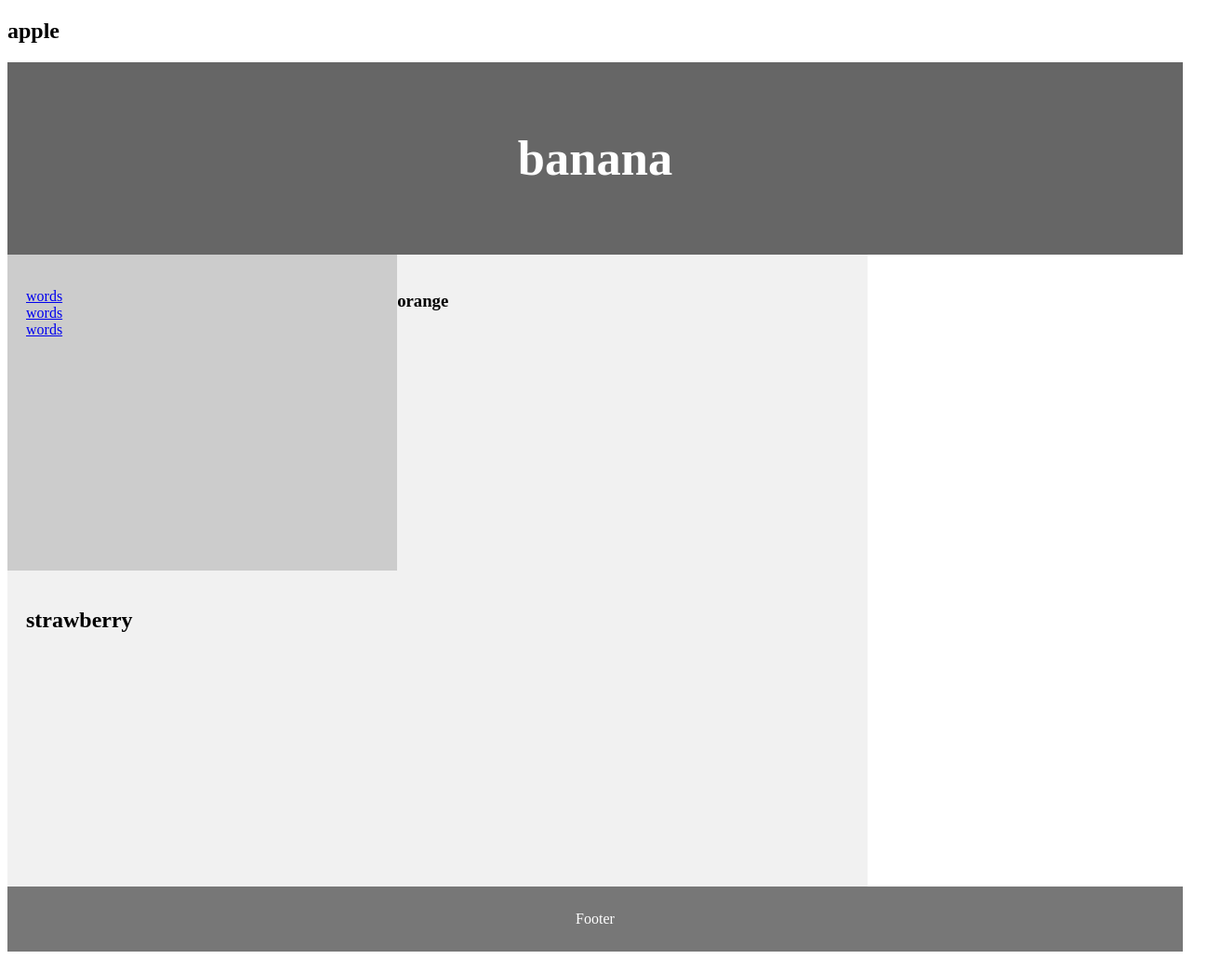
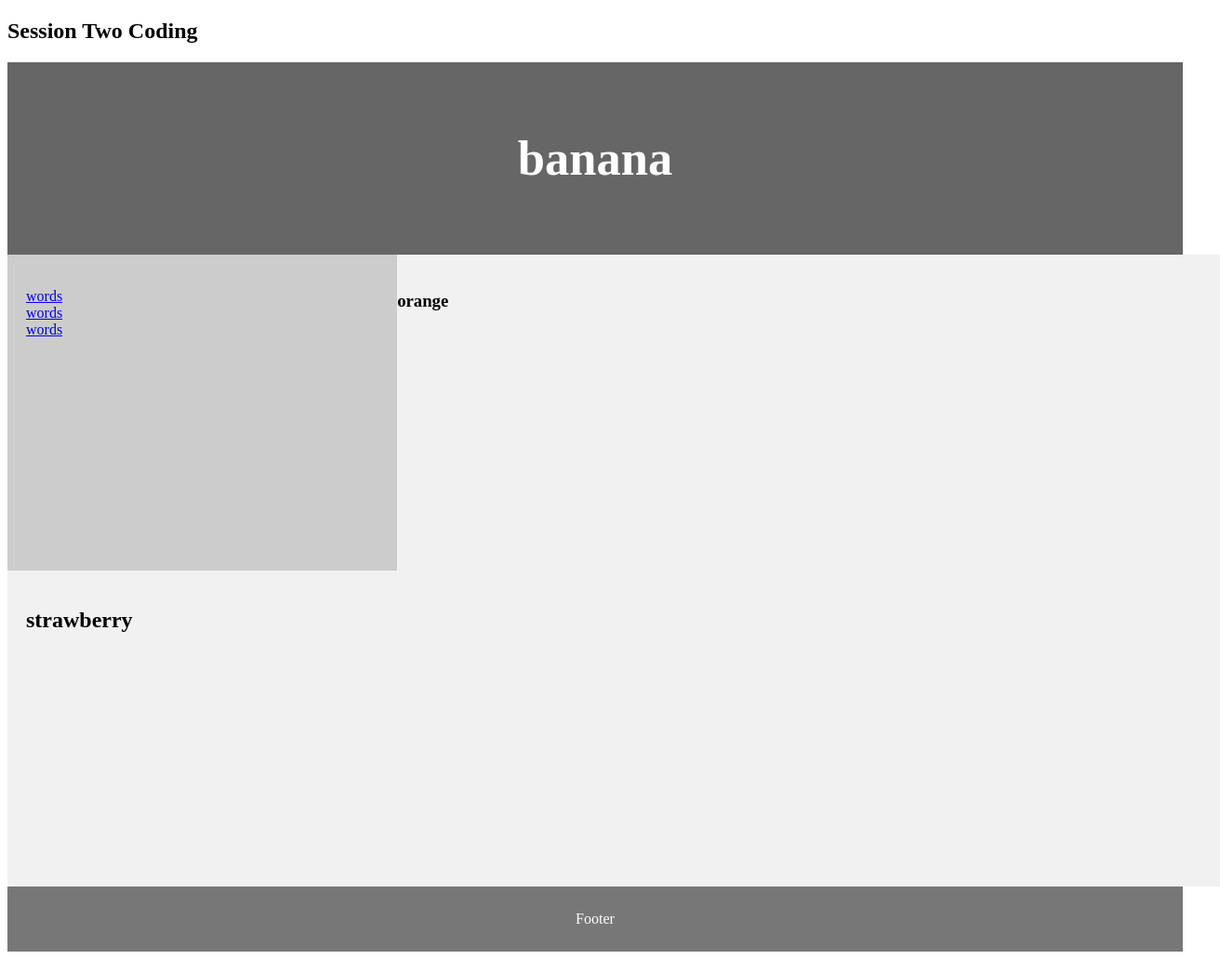
Before and after one commit to Linag94/Session2, a plain HTML site: page index.html in a window 1280 px wide. Shown: the whole page at 93% size, 1312 px wide, since content can reach past the window. Drawn offline with Linux system fonts and the light colour scheme.

Commit message:
fixed 100%

```diff
--- a/index.html
+++ b/index.html
@@ -7,7 +7,7 @@
 </head>
 <body>
 
-    <h2>apple</h2>
+    <h2> Session Two Coding</h2>
     <p>
 
     </p>
--- a/style.css
+++ b/style.css
@@ -24,7 +24,7 @@
   article {
 
     padding: 20px;
-    width: 70%;
+    width: 100%;
     background-color: #f1f1f1;
     height: 300px; /* only for demonstration, should be removed */
   }
@@ -32,7 +32,7 @@
   div {
 
     padding: 20px;
-    width: 70%;
+    width: 100%;
     background-color: #f1f1f1;
     height: 300px;
   }
```
